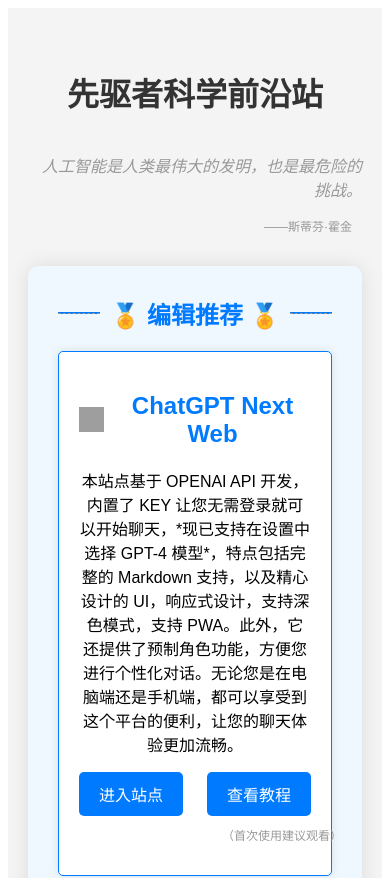
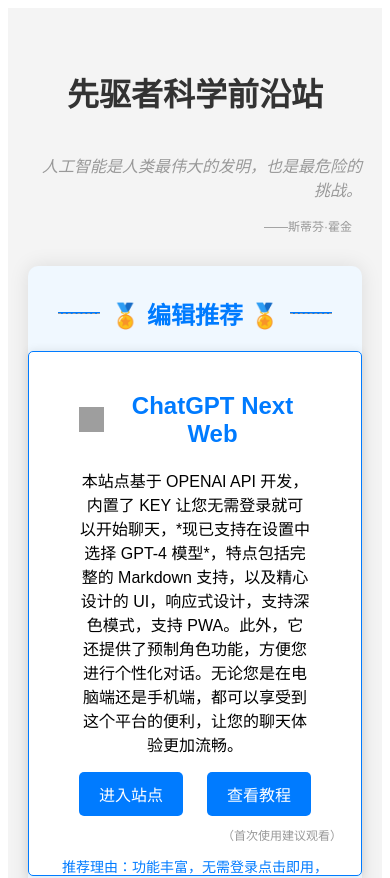
Before and after one commit to cheng7760/AIproject, a React (Create React App) app: page / in a window 390 px wide. Shown: the top 878 px of the page. Built offline with nearby package versions, Linux system fonts and the light colour scheme; grey boxes are pictures that could not be loaded.

Commit message:
Update App.css

```diff
--- a/src/App.css
+++ b/src/App.css
@@ -208,6 +208,10 @@
   .token-input {
     margin-top: 18px;
 }
+  .editor-recommend .project {
+    margin: 0 -30px;
+    padding: 20px 50px;
+  }
   .small-text {
     margin-left: 61.68%; /* Adjust this value for mobile devices */
   }
```
